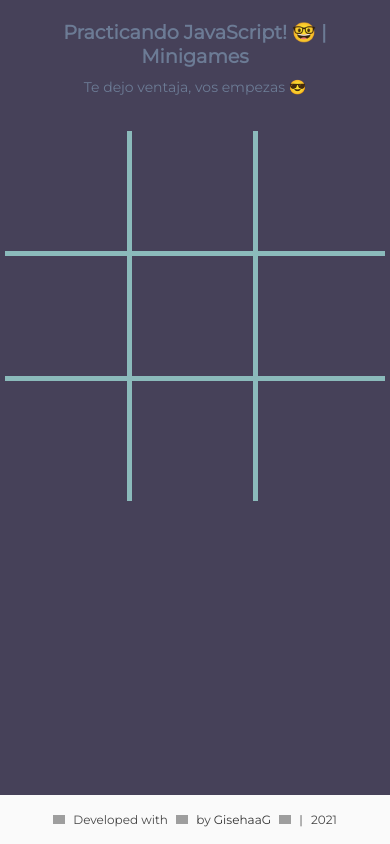
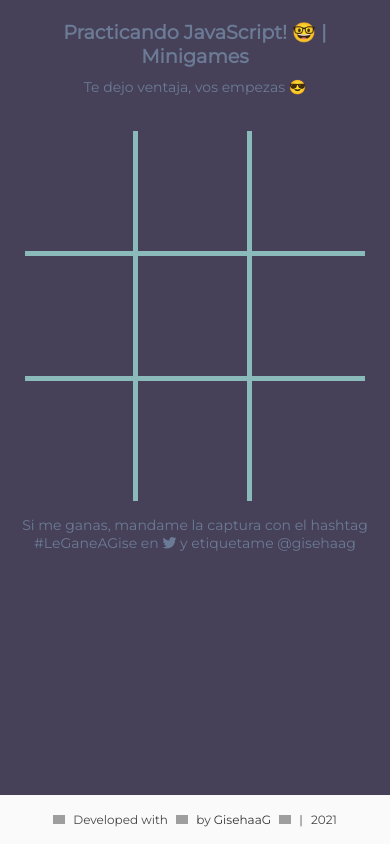
Before and after one commit to gisehaag/JS_games, a plain HTML site: page index.html in a window 390 px wide. Drawn offline with Linux system fonts and the light colour scheme; grey boxes are pictures that could not be loaded.

Commit message:
Add message to user

```diff
--- a/assets/style.css
+++ b/assets/style.css
@@ -19,6 +19,14 @@ body {
 
 .text.title {
 	font-size: 1.2em;
+}
+.text a {
+	color: #6c7b95;
+	text-decoration: none;
+}
+
+.text a:hover {
+	color: #fafafa;
 }
 
 .box {
@@ -75,6 +83,7 @@ body {
 	color: #464159;
 	font-family: 'Montserrat';
 	padding: 5px 20px;
+	margin-bottom: 20px;
 }
 
 .reset.message:hover {
@@ -116,6 +125,6 @@ body {
 
 @media screen and (max-width: 768px) {
 	.box {
-		width: 100vw;
+		width: 90vw;
 	}
 }
--- a/index.html
+++ b/index.html
@@ -3,6 +3,7 @@
 	<head>
 		<meta charset="UTF-8" />
 		<meta name="viewport" content="width=device-width, initial-scale=1.0" />
+		<link rel="stylesheet" href="https://use.fontawesome.com/releases/v5.15.1/css/all.css" />
 		<link href="https://fonts.googleapis.com/css2?family=Montserrat&display=swap" rel="stylesheet" />
 		<link rel="stylesheet" href="./assets/icons.css" />
 		<link rel="stylesheet" href="./assets/style.css" />
@@ -30,6 +31,11 @@
 				<div class="message text title"></div>
 				<button class="reset message hidden">Jugamos de nuevo?</button>
 			</div>
+			<div class="text">
+				Si me ganas, mandame la captura con el hashtag #LeGaneAGise en
+				<a href="https://twitter.com/compose/tweet" target="_blank"> <i class="fab fa-twitter"></i></a> y etiquetame
+				<a href="https://twitter.com/gisehaag">@gisehaag</a>
+			</div>
 		</div>
 
 		<footer class="footer">
```
